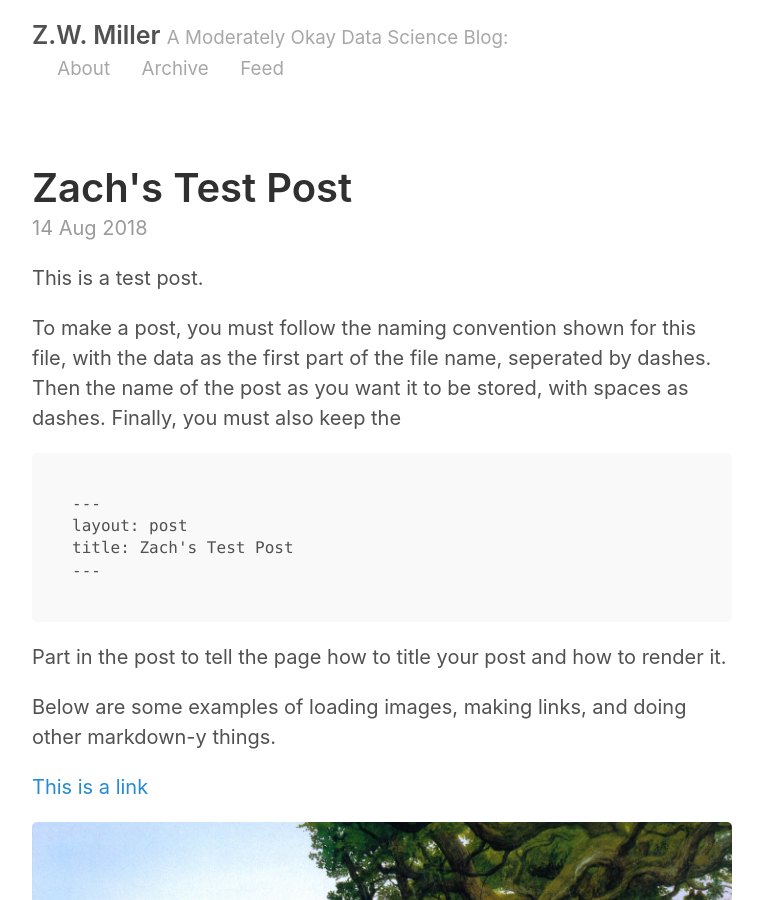
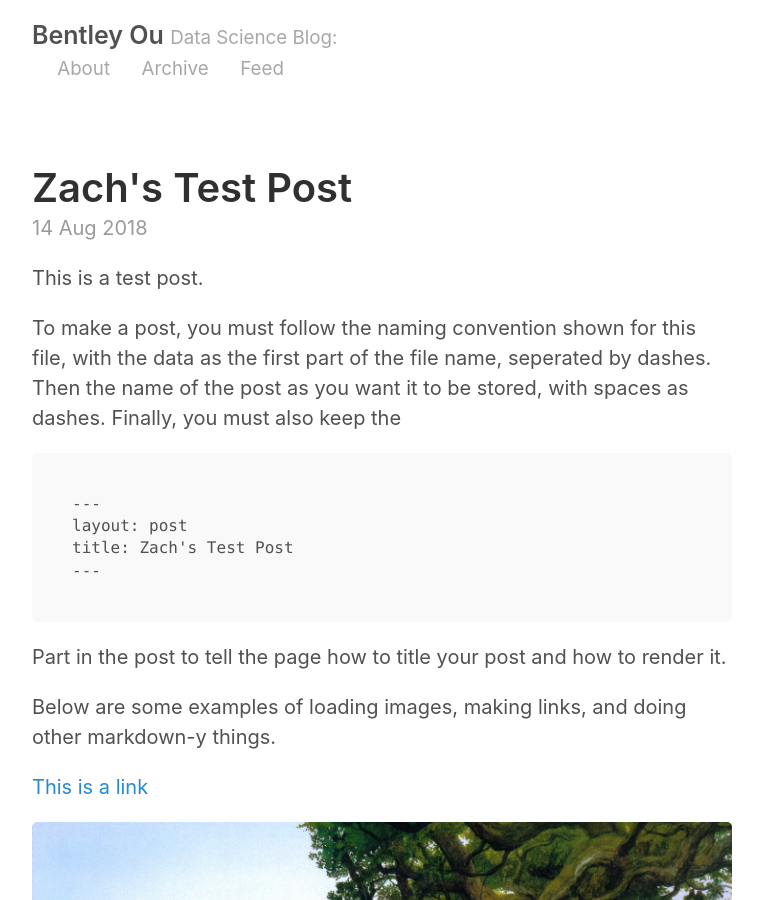
Before and after one commit to BentleyOu/BentleyOu.github.io, a Jekyll site: the page built from zwmiller.github.io/index.html, in a window 1280 px wide and 900 px high. Shown: the whole window, without its empty margins (258-1021 px from the left). Built offline with Jekyll 4.4.1, drawn with Linux system fonts in a browser that asks for light colours; the list of posts is cut into pages by our own code.

Commit message:
Updated information

```diff
--- a/zwmiller.github.io/_config.yml
+++ b/zwmiller.github.io/_config.yml
@@ -2,9 +2,9 @@
 permalink:           pretty
 
 # Setup
-title:               Z.W. Miller
-tagline:             A Moderately Okay Data Science Blog
-url:                 http://zwmiller.github.io
+title:               Bentley Ou
+tagline:             Data Science Blog
+url:                 http://BentleyOu.github.io
 paginate:            2
 baseurl:             ""
 
@@ -17,9 +17,9 @@ sass:
 
 # About/contact
 author:
-  name:              Zach Miller
-  url:               https://twitter.com/zaglamir
-  email:             zach@thisismetis.com
+  name:              Bentley Ou
+  url:               https://www.linkedin.com/in/bentley-ou-80b109a1/
+  email:             PBentleyOu@gmail.com
 
 # Custom vars
 version:             2.0.0
```
